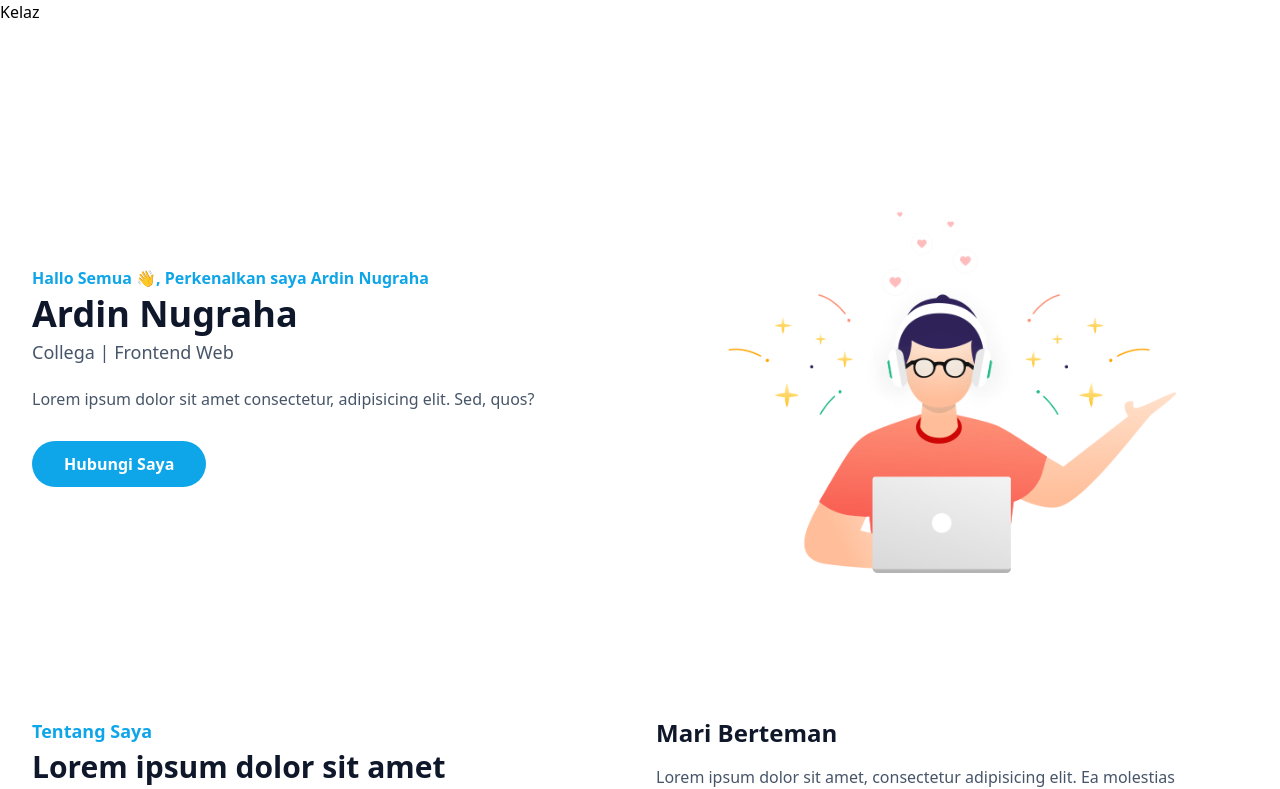
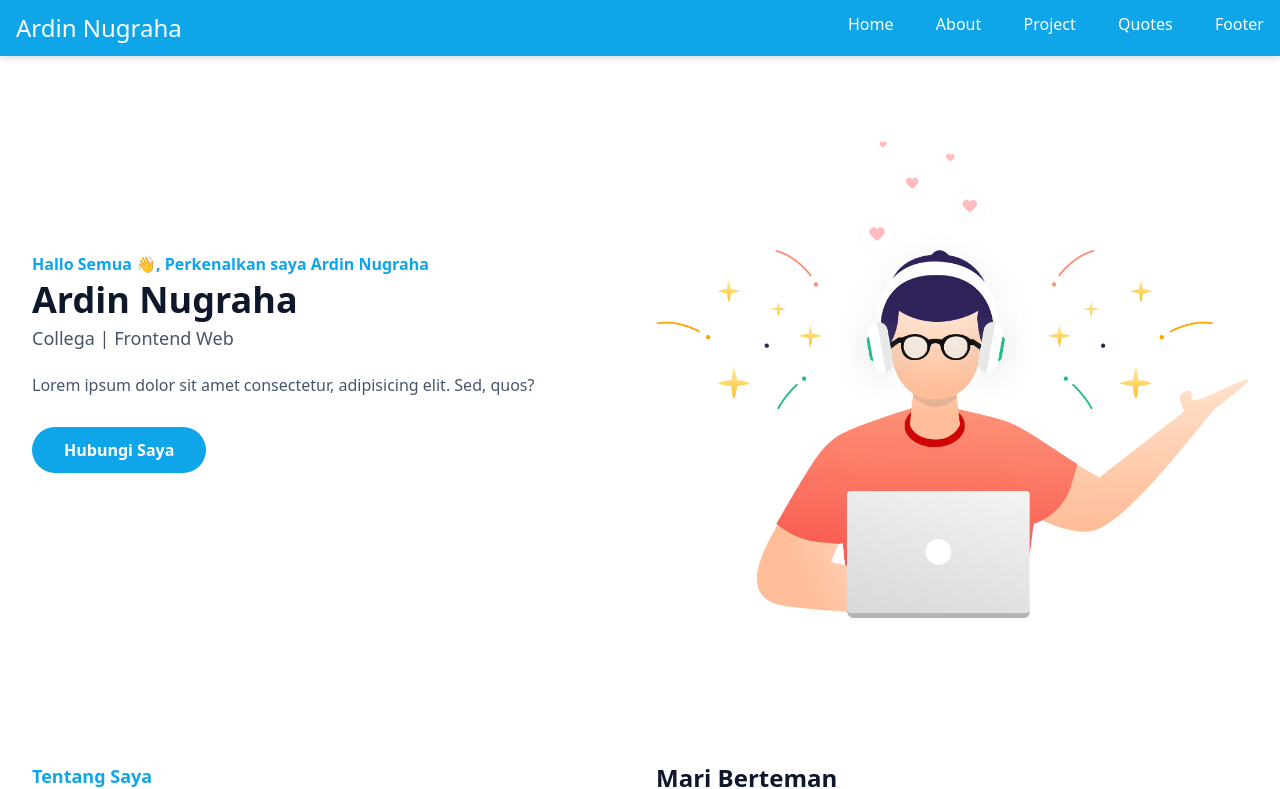
Before and after one commit to ardin2001/web_profile_tailwind, a JavaScript app: page / in a window 1280 px wide. Shown: the top 789 px of the page. Built offline with nearby package versions, Linux system fonts and the light colour scheme; the HTML template or start-up script is replaced by a standard one.

Commit message:
membuat component header

```diff
--- a/src/components/Banner/banner.js
+++ b/src/components/Banner/banner.js
@@ -1,7 +1,7 @@
 import Profile from "../../assets/Illustration_2.png";
 const Banner = () => {
   return (
-    <section id="home" className="pt-36">
+    <section id="home" className="pt-10">
       <div className="container">
         <div className="flex flex-wrap">
           <div className="w-full self-center px-4 lg:w-1/2">
@@ -27,7 +27,7 @@ const Banner = () => {
           </div>
           <div className="w-full self-end px-4 lg:w-1/2">
             <div className="mt-10">
-              <img src={Profile} alt="ardin nugraha" className="max-w-md mx-auto" />
+              <img src={Profile} alt="ardin nugraha" className="max-w-full mx-auto" />
             </div>
           </div>
         </div>
--- a/src/components/Header/header.js
+++ b/src/components/Header/header.js
@@ -1,7 +1,21 @@
+import {FaBars} from 'react-icons/fa'
+
 const Header = () =>{
     return(
-        <header>
-            <h1>Kelaz</h1>
+        <header className="drop-shadow-md bg-primary">
+            <div className="container py-3 flex justify-between">
+                <div className="text-2xl text-white lg:w-2/3">Ardin Nugraha</div>
+                <div className="text-2xl text-white lg:hidden"><button><FaBars /></button></div>
+                <nav className='w-1/3 hidden lg:block'>
+                    <ul className='flex justify-between text-white'>
+                        <li>Home</li>
+                        <li>About</li>
+                        <li>Project</li>
+                        <li>Quotes</li>
+                        <li>Footer</li>
+                    </ul>
+                </nav>
+            </div>
         </header>
     )
 }
```
Also changed, not shown: public/test.html (deleted).
